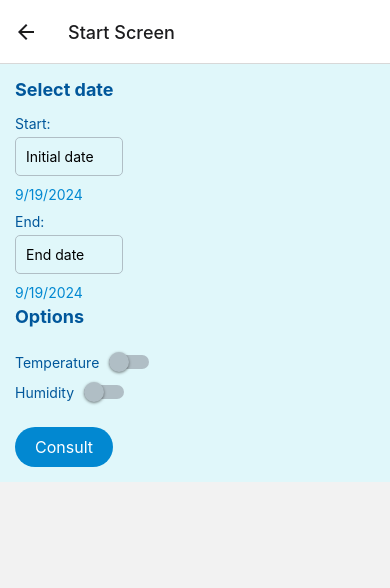
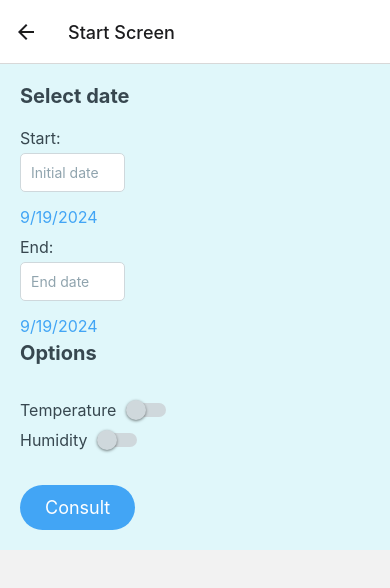
Before and after one commit to LuisMendezTEC/WeatherTracker, a React Native app in the folder weatherTEC/: screen /Start in a window 390 px wide. Shown: the top 588 px of the page. Built offline with nearby package versions, Linux system fonts and the light colour scheme.

Commit message:
Print graphic and max/min data using thingspeak

```diff
--- a/weatherTEC/components/Header.js
+++ b/weatherTEC/components/Header.jsx
@@ -34,6 +34,7 @@ const Header = () => {
         placeholder="Initial date"
         value={startDateInput}
         onChangeText={(text) => setStartDateInput(text)}
+        placeholderTextColor="#90A4AE"
       />
       <TouchableOpacity onPress={() => setShowStartDatePicker(true)}>
         <Text style={styles.dateText}>{startDate.toLocaleDateString()}</Text>
@@ -59,6 +60,7 @@ const Header = () => {
         placeholder="End date"
         value={endDateInput}
         onChangeText={(text) => setEndDateInput(text)}
+        placeholderTextColor="#90A4AE"
       />
       <TouchableOpacity onPress={() => setShowEndDatePicker(true)}>
         <Text style={styles.dateText}>{endDate.toLocaleDateString()}</Text>
@@ -85,8 +87,8 @@ const Header = () => {
           <Switch
             value={showTemperature}
             onValueChange={() => setShowTemperature((prev) => !prev)}
-            thumbColor={showTemperature ? '#4DB6AC' : '#B0BEC5'}
-            trackColor={{ false: '#B0BEC5', true: '#80CBC4' }}
+            thumbColor={showTemperature ? '#42A5F5' : '#CFD8DC'}
+            trackColor={{ false: '#CFD8DC', true: '#B3E5FC' }}
           />
         </View>
         <View style={styles.switchOption}>
@@ -94,8 +96,8 @@ const Header = () => {
           <Switch
             value={showHumidity}
             onValueChange={() => setShowHumidity((prev) => !prev)}
-            thumbColor={showHumidity ? '#4DB6AC' : '#B0BEC5'}
-            trackColor={{ false: '#B0BEC5', true: '#80CBC4' }}
+            thumbColor={showHumidity ? '#42A5F5' : '#CFD8DC'}
+            trackColor={{ false: '#CFD8DC', true: '#B3E5FC' }}
           />
         </View>
       </View>
@@ -109,8 +111,8 @@ const Header = () => {
 
 const styles = StyleSheet.create({
   headerContainer: {
-    padding: 15,
-    backgroundColor: '#E0F7FA',
+    padding: 20,
+    backgroundColor: '#E0F7FA', // Fondo igual al de HomeScreen
     width: '100%',
     flex: 1,
     position: 'absolute',
@@ -118,36 +120,37 @@ const styles = StyleSheet.create({
     zIndex: 1000,
   },
   headerTitle: {
-    fontSize: 18,
-    marginBottom: 10,
+    fontSize: 20,
+    marginBottom: 15,
     fontWeight: 'bold',
-    color: '#01579B',
+    color: '#37474F', // Azul oscuro-grisáceo
     textAlign: 'left',
   },
   dateLabel: {
-    fontSize: 14,
-    color: '#01579B',
+    fontSize: 16,
+    color: '#37474F',
     marginVertical: 5,
   },
   dateInput: {
     borderWidth: 1,
-    borderColor: '#B0BEC5',
+    borderColor: '#CFD8DC', // Gris claro
     borderRadius: 5,
     padding: 10,
     width: '30%',
     alignSelf: 'flex-start',
-    marginBottom: 5,
+    marginBottom: 10,
+    backgroundColor: '#FFFFFF', // Blanco
   },
   dateText: {
-    fontSize: 14,
-    color: '#0288D1',
+    fontSize: 16,
+    color: '#42A5F5', // Azul suave
     marginVertical: 5,
     textAlign: 'left',
   },
   switchContainer: {
     alignItems: 'flex-start',
     width: '100%',
-    marginVertical: 10,
+    marginVertical: 15,
   },
   switchOption: {
     flexDirection: 'row',
@@ -155,22 +158,22 @@ const styles = StyleSheet.create({
     marginVertical: 5,
   },
   switchText: {
-    fontSize: 14,
-    color: '#01579B',
+    fontSize: 16,
+    color: '#37474F',
     marginRight: 10,
   },
   consultButton: {
-    backgroundColor: '#0288D1',
-    paddingVertical: 10,
-    paddingHorizontal: 20,
-    borderRadius: 20,
+    backgroundColor: '#42A5F5', // Azul suave
+    paddingVertical: 12,
+    paddingHorizontal: 25,
+    borderRadius: 25,
     alignItems: 'center',
-    marginTop: 10,
+    marginTop: 15,
     alignSelf: 'flex-start',
   },
   buttonText: {
     color: '#FFF',
-    fontSize: 16,
+    fontSize: 18,
   },
 });
 
--- a/weatherTEC/components/ResultScreen.js
+++ b/weatherTEC/components/ResultScreen.js
@@ -7,12 +7,14 @@ const screenWidth = Dimensions.get('window').width;
 const API_KEY = '7ZYLMSL4D3RHYX7C';  // Clave API de ThingSpeak
 const BASE_URL = 'https://api.thingspeak.com/channels/2663975/feeds.json';
 
-export default function ResultsScreen({ route }) {
-  const { startDate, endDate } = route.params;
+export default function ResultsScreen() {
+  // Fechas quemadas para pruebas
+  const startDate = '2024-09-20';
+  const endDate = '2024-09-21';
 
   const [temperatureData, setTemperatureData] = useState([]);
   const [humidityData, setHumidityData] = useState([]);
-  const [timeLabels, setTimeLabels] = useState([]);
+  const [dateLabels, setDateLabels] = useState([]);
   const [loading, setLoading] = useState(true);
 
   const [maxTemp, setMaxTemp] = useState(0);
@@ -20,6 +22,7 @@ export default function ResultsScreen({ route }) {
   const [maxHum, setMaxHum] = useState(0);
   const [minHum, setMinHum] = useState(0);
 
+  // Función para obtener datos de ThingSpeak y agruparlos por hora
   // Función para obtener datos de ThingSpeak y agruparlos por hora
 const fetchData = async () => {
   try {
@@ -35,87 +38,86 @@ export default function ResultsScreen({ route }) {
     console.log('Feeds:', feeds);
 
     if (feeds.length > 0) {
-        // Agrupar los datos por la hora
+      // Variables para almacenar los máximos y mínimos reales
+      let tempMax = -Infinity;
+      let tempMin = Infinity;
+      let humMax = -Infinity;
+      let humMin = Infinity;
+
+      // Agrupar los datos por hora
       const groupedData = feeds.reduce((acc, feed) => {
-          const date = new Date(feed.created_at);
-          const hour = date.getHours();  // Extraer la hora
+        const createdAt = new Date(feed.created_at);
+        const hour = `${createdAt.getFullYear()}-${String(
+          createdAt.getMonth() + 1
+        ).padStart(2, '0')}-${String(createdAt.getDate()).padStart(2, '0')} ${String(
+          createdAt.getHours()
+        ).padStart(2, '0')}:00`;
+
+        const temp = feed.field1 ? parseFloat(feed.field1) : 0;
+        const hum = feed.field2 ? parseFloat(feed.field2) : 0;
+
+        // Actualizar máximos y mínimos globales antes de agrupar
+        tempMax = Math.max(tempMax, temp);
+        tempMin = Math.min(tempMin, temp);
+        humMax = Math.max(humMax, hum);
+        humMin = Math.min(humMin, hum);
 
         if (!acc[hour]) {
           acc[hour] = { tempSum: 0, humSum: 0, count: 0 };
         }
 
-          acc[hour].tempSum += feed.field1 ? parseFloat(feed.field1) : 0;
-          acc[hour].humSum += feed.field2 ? parseFloat(feed.field2) : 0;
+        acc[hour].tempSum += temp;
+        acc[hour].humSum += hum;
         acc[hour].count += 1;
 
         return acc;
       }, {});
 
-        // Calcular el promedio por cada hora y generar etiquetas de tiempo
+      // Calcular el promedio por cada hora y generar etiquetas de hora
       const tempData = [];
       const humData = [];
       const labels = [];
 
-        for (let hour = 0; hour < 24; hour++) {
-          if (groupedData[hour]) {
+      Object.keys(groupedData).forEach((hour) => {
         const { tempSum, humSum, count } = groupedData[hour];
-            tempData.push(tempSum / count);  // Promedio de temperatura
-            humData.push(humSum / count);    // Promedio de humedad
-            labels.push(`${hour}:00`);       // Etiqueta de tiempo
-          } else {
-            tempData.push(0);                // Si no hay datos, 0 por defecto
-            humData.push(0);
-            labels.push(`${hour}:00`);
-          }
-        }
+        const avgTemp = tempSum / count;
+        const avgHum = humSum / count;
+        tempData.push(avgTemp);  // Promedio de temperatura por hora
+        humData.push(avgHum);    // Promedio de humedad por hora
+      });
 
+      // Actualizar los estados con los datos agrupados por hora
       setTemperatureData(tempData);
       setHumidityData(humData);
-        setTimeLabels(labels);
-// Después de calcular los datos de temperatura
-setTemperatureData(tempData);
-setHumidityData(humData);
-setTimeLabels(labels);
+      setDateLabels(labels);
 
-  // Calcular el máximo y mínimo de temperatura y humedad
-  const filteredTempData = tempData.filter(temp => temp > 0); // Filtrar temperaturas mayores a 0
-  setMaxTemp(Math.max(...tempData));
-
-  // Verificar si hay más de un valor en las temperaturas filtradas
-  if (filteredTempData.length > 1) {
-    setMinTemp(filteredTempData.sort((a, b) => a - b)[1]); // Obtener el segundo más bajo
-  } else {
-    setMinTemp(0); // Si solo hay un valor o ninguno, asignar 0
-  }
-
-  const fileteredHumData = humData.filter(hum => hum > 0); // Filtrar humedades mayores a 0
-  setMaxHum(Math.max(...humData));
-  if (fileteredHumData.length > 1) {
-    setMinHum(fileteredHumData.sort((a, b) => a - b)[1]); // Obtener el segundo más bajo
-  } else {
-    setMinHum(0); // Si solo hay un valor o ninguno, asignar 0
-  }
+      // Establecer máximos y mínimos globales calculados
+      setMaxTemp(tempMax);
+      setMinTemp(tempMin);
+      setMaxHum(humMax);
+      setMinHum(humMin);
 
     } else {
       setTemperatureData([]);
       setHumidityData([]);
-        setTimeLabels([]);
+      setDateLabels([]);
       setMaxTemp(0);
       setMinTemp(0);
       setMaxHum(0);
       setMinHum(0);
     }
 
-      setLoading(false); // Deshabilitamos el indicador de carga
+    setLoading(false); // Deshabilitar el indicador de carga
   } catch (error) {
     console.error('Error fetching data:', error);
     setLoading(false);
   }
 };
 
+
   useEffect(() => {
     fetchData();
-  }, [startDate, endDate]); // Asegúrate de que los datos se actualicen si las fechas cambian
+  }, []); // Solo se ejecuta una vez ya que usamos fechas quemadas
 
   if (loading) {
     return (
@@ -127,7 +129,7 @@ setTimeLabels(labels);
 
   // Gráfico de Temperatura
   const temperatureChartData = {
-    labels: timeLabels, // Etiquetas de tiempo (hora)
+    labels: dateLabels, // Etiquetas de horas
     datasets: [
       {
         data: temperatureData,
@@ -139,7 +141,7 @@ setTimeLabels(labels);
 
   // Gráfico de Humedad
   const humidityChartData = {
-    labels: timeLabels, // Etiquetas de tiempo (hora)
+    labels: dateLabels, // Etiquetas de horas
     datasets: [
       {
         data: humidityData,
@@ -194,9 +196,9 @@ setTimeLabels(labels);
       {/* Mostrar la temperatura y humedad máxima y mínima */}
       <View>
         <Text>Temperatura Máxima Historica: {maxTemp}</Text>
-        <Text>Temperatura Mínima Historia: {minTemp}</Text>
-        <Text>Humedad Máxima Historia: {maxHum}</Text>
-        <Text>Humedad Mínima Historia: {minHum}</Text>
+        <Text>Temperatura Mínima Historica: {minTemp}</Text>
+        <Text>Humedad Máxima Historica: {maxHum}</Text>
+        <Text>Humedad Mínima Historica: {minHum}</Text>
       </View>
     </ScrollView>
   );
```
Lines whose indentation alone changed are shown as unchanged.
